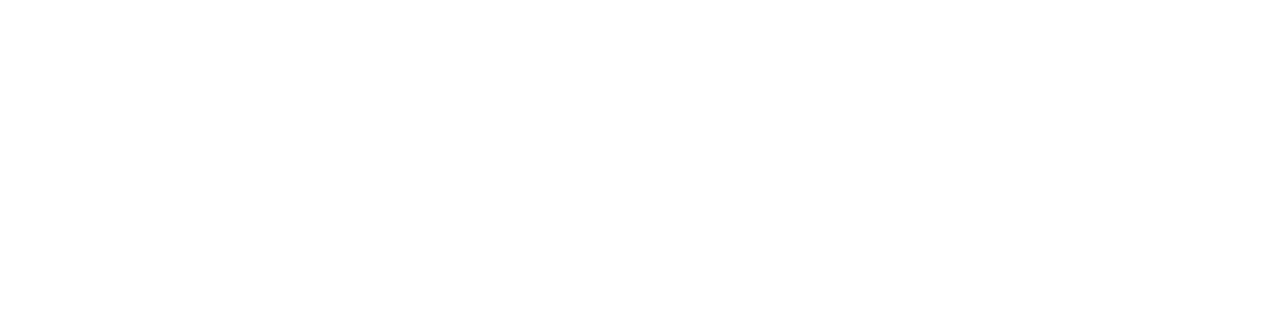
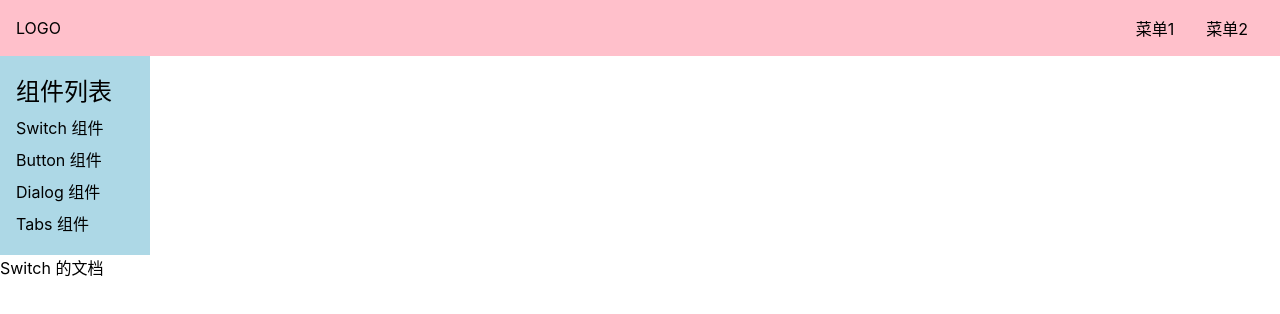
Before and after one commit to Xinjn/gulu-ui-website-1, a Vue app: page /#/doc/switch in a window 1280 px wide. Before the commit this address had no page. Shown: the top 314 px of the page. Built offline with nearby package versions, Linux system fonts and the light colour scheme.

Commit message:
路由切换之后关闭aside

```diff
--- a/src/App.vue
+++ b/src/App.vue
@@ -4,12 +4,18 @@
 
 <script lang="ts">
 import { ref, provide } from 'vue'
+import {router} from './router'
 export default {
   name: 'App',
   setup(){
     const width = document.documentElement.clientWidth
     const menuVisible = ref(width <= 500 ? false : true)
     provide('menuVisible', menuVisible) // set
+    router.afterEach(() => {
+      if(width <= 500){
+        menuVisible.value = false
+      }
+    })
   }
 }
 </script>
--- /dev/null
+++ b/src/components/SwitchDemo.vue
@@ -0,0 +1,10 @@
+<template>
+    <div>
+        Switch 的文档
+    </div>
+</template>
+<script>
+export default {
+
+}
+</script>
--- a/src/main.ts
+++ b/src/main.ts
@@ -1,18 +1,7 @@
 import { createApp } from 'vue'
 import App from './App.vue'
 import './index.scss'
-import { createWebHashHistory ,createRouter} from 'vue-router'
-import Home from './views/Home.vue'
-import Doc from './views/Doc.vue'
-
-const history = createWebHashHistory()
-const router = createRouter({
-    history: history,
-    routes: [
-        { path: '/', component: Home },
-        {path:'/doc',component:Doc}
-    ]
-})
+import {router} from './router'
 
 const app = createApp(App)
 app.use(router)
--- /dev/null
+++ b/src/router.ts
@@ -0,0 +1,19 @@
+import { createWebHashHistory ,createRouter} from 'vue-router'
+import Home from './views/Home.vue'
+import Doc from './views/Doc.vue'
+import SwitchDemo from './components/SwitchDemo.vue'
+
+const history = createWebHashHistory()
+export const router = createRouter({
+    history: history,
+    routes: [
+        { path: '/', component: Home },
+        { path: '/doc', component: Doc, children: [
+            {path:'switch',component:SwitchDemo}
+        ]}
+
+    ]
+})
+router.afterEach(() => {
+    console.log('路由切换了')
+})
--- a/src/views/Doc.vue
+++ b/src/views/Doc.vue
@@ -18,7 +18,9 @@
                     <router-link to="/doc/tabs">Tabs 组件</router-link></li>
             </ol>
         </aside>
-        <main>主内容</main>
+        <main>
+          <router-view />
+        </main>
     </div>
     </div>
 
```
